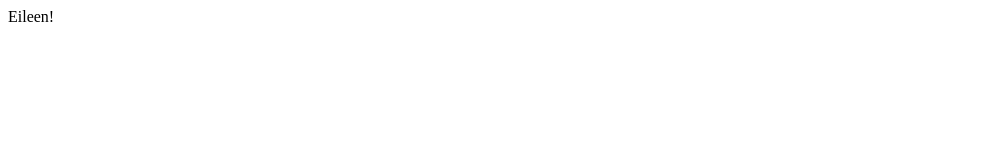
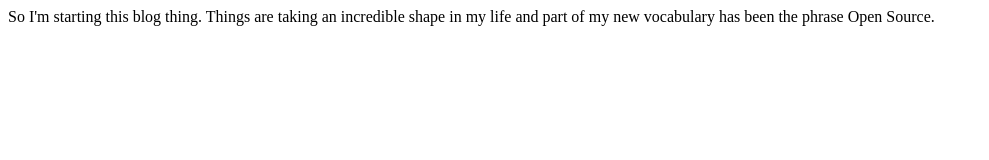
Before and after one commit to butterflyonarudder/butterflyonarudder.github.io, a plain HTML site: page index.html in a window 1280 px wide. Shown: the whole page, without its empty margins (0-989 px from the left). Drawn offline with Linux system fonts and the light colour scheme.

Commit message:
first paragraph

```diff
--- a/index.html
+++ b/index.html
@@ -3,7 +3,10 @@
     <title>Butterfly On A Rudder</title>
   </head>
   <body>
-    Eileen!
-
+    <p>
+      So I'm starting this blog thing. Things are taking an incredible
+      shape in my life and part of my new vocabulary has been the phrase
+      Open Source.
+    </p>
   </body>
 </html>
```
